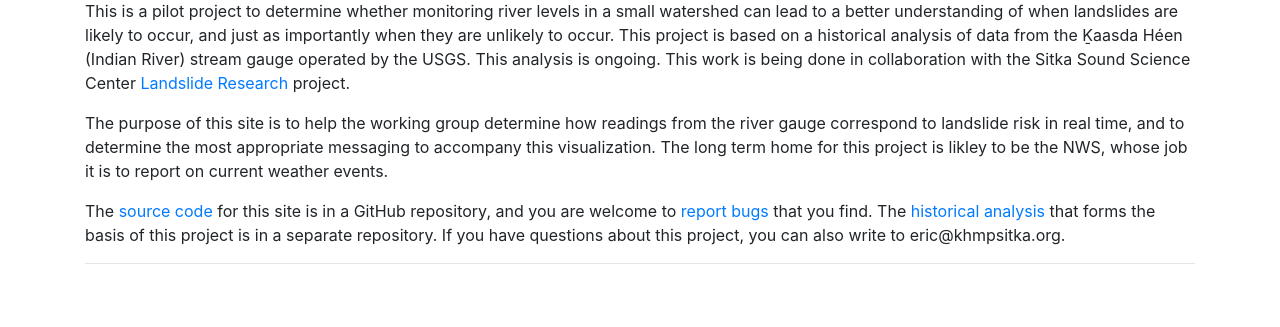
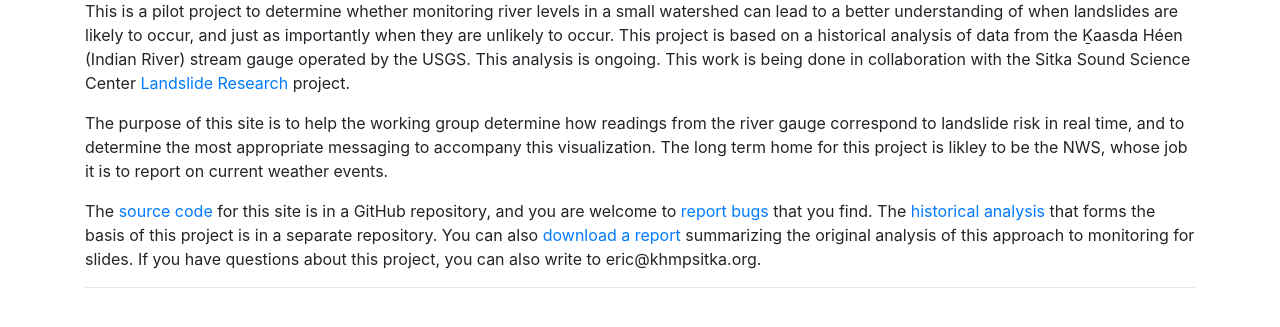
Before and after one commit to ehmatthes/sitka_irg_realtime, a Django app: page /about/ in a window 1280 px wide. Shown: the part 154-481 px from the top of the page. Run offline with Django 3.2, Linux system fonts and the light colour scheme; parts of the project's set-up code (start-up, migrations or seed data) failed here and were passed over; some libraries are stand-ins or nearby versions.

Commit message:
Added link to original writeup.

```diff
--- a/irg_viz/templates/irg_viz/about.html
+++ b/irg_viz/templates/irg_viz/about.html
@@ -14,7 +14,7 @@
 
   <p>The purpose of this site is to help the working group determine how readings from the river gauge correspond to landslide risk in real time, and to determine the most appropriate messaging to accompany this visualization. The long term home for this project is likley to be the NWS, whose job it is to report on current weather events.</p>
 
-  <p>The <a href="https://github.com/ehmatthes/sitka_irg_realtime">source code</a> for this site is in a GitHub repository, and you are welcome to <a href="https://github.com/ehmatthes/sitka_irg_realtime/issues/">report bugs</a> that you find. The <a href="https://github.com/ehmatthes/sitka_irg_analysis">historical analysis</a> that forms the basis of this project is in a separate repository. If you have questions about this project, you can also write to eric@khmpsitka.org.</p>
+  <p>The <a href="https://github.com/ehmatthes/sitka_irg_realtime">source code</a> for this site is in a GitHub repository, and you are welcome to <a href="https://github.com/ehmatthes/sitka_irg_realtime/issues/">report bugs</a> that you find. The <a href="https://github.com/ehmatthes/sitka_irg_analysis">historical analysis</a> that forms the basis of this project is in a separate repository. You can also <a href="https://github.com/ehmatthes/sitka_irg_realtime/raw/make_public/my_docs/Landslide%20Warning%20System%20-%20IRStream%20Gauge.pdf">download a report</a> summarizing the original analysis of this approach to monitoring for slides. If you have questions about this project, you can also write to eric@khmpsitka.org.</p>
 
   <hr />
 
```
